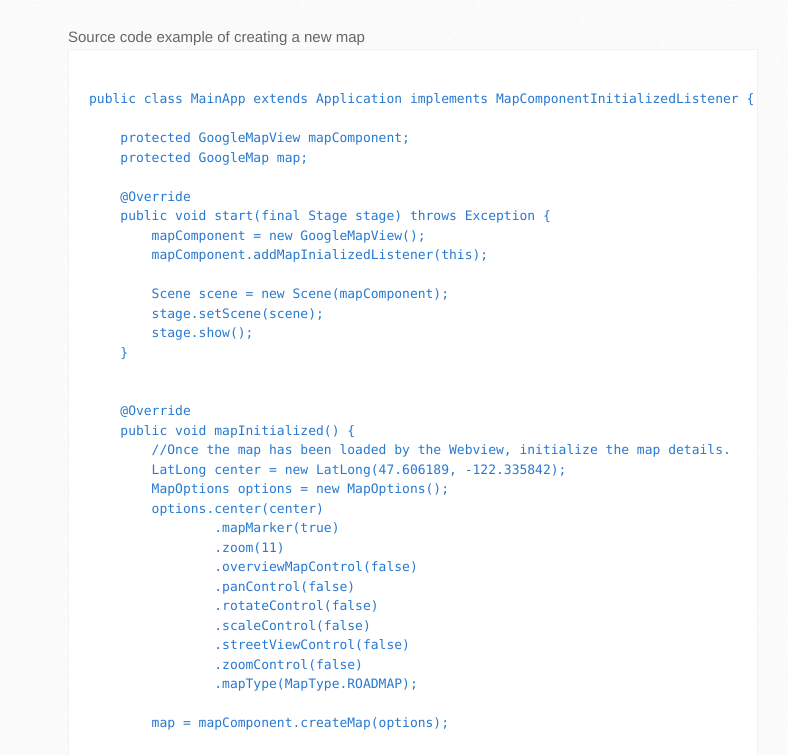
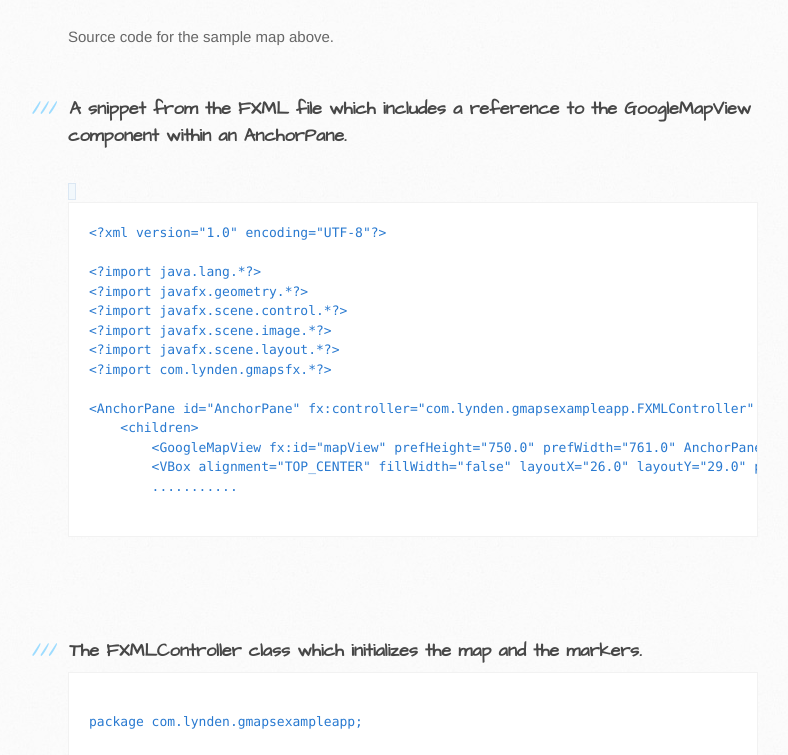
Before and after one commit to dlsc-software-consulting-gmbh/GMapsFX, a plain HTML site: page index.html in a window 1280 px wide. Shown: the part 805-1560 px from the top of the page, without its empty margins (102-890 px from the left). Drawn offline with Linux system fonts and the light colour scheme.

Commit message:
Updated documentation

```diff
--- a/index.html
+++ b/index.html
@@ -41,56 +41,121 @@ Currently there is only support for a fraction of the Google Maps Javascript API
 <br>
 <br>
 
-<img src="http://rterp.files.wordpress.com/2014/04/gmaps1.png"/>
+<img src="http://rterp.files.wordpress.com/2014/04/gmapsfx2.png"/>
 <br>
 <br>
-Source code example of creating a new map
+Source code for the sample map above.
+
+<br><br>
+<h3>
+A snippet from the FXML file which includes a reference to the GoogleMapView component within an AnchorPane.
+</h3>
+<br>
+<code><pre>
+&lt;?xml version="1.0" encoding="UTF-8"?&gt;
+
+&lt;?import java.lang.*?&gt;
+&lt;?import javafx.geometry.*?>
+&lt;?import javafx.scene.control.*?>
+&lt;?import javafx.scene.image.*?>
+&lt;?import javafx.scene.layout.*?>
+&lt;?import com.lynden.gmapsfx.*?>
+
+&lt;AnchorPane id="AnchorPane" fx:controller="com.lynden.gmapsexampleapp.FXMLController" prefHeight="616.0" prefWidth="737.0" xmlns="http://javafx.com/javafx/8" xmlns:fx="http://javafx.com/fxml/1" >
+    &lt;children>
+        &lt;GoogleMapView fx:id="mapView" prefHeight="750.0" prefWidth="761.0" AnchorPane.bottomAnchor="-185.0" AnchorPane.leftAnchor="0.0" AnchorPane.rightAnchor="-441.0" AnchorPane.topAnchor="0.0"/>
+        &lt;VBox alignment="TOP_CENTER" fillWidth="false" layoutX="26.0" layoutY="29.0" prefHeight="478.0" prefWidth="221.0" spacing="10.0" styleClass="panel-background" stylesheets="@../styles/Styles.css" AnchorPane.bottomAnchor="50.0" AnchorPane.leftAnchor="26.0" AnchorPane.topAnchor="88.0" BorderPane.alignment="CENTER">
+        ...........
+</code>
+</pre>
+<hr>
+<br>
+
+<h3>
+    The FXMLController class which initializes the map and the markers.
+</h3>
+
 <pre><code>
-public class MainApp extends Application implements MapComponentInitializedListener {
+package com.lynden.gmapsexampleapp;
 
-    protected GoogleMapView mapComponent;
-    protected GoogleMap map;
+import com.lynden.gmapsfx.GoogleMapView;
+import com.lynden.gmapsfx.MapComponentInitializedListener;
+import com.lynden.gmapsfx.javascript.object.GoogleMap;
+import com.lynden.gmapsfx.javascript.object.LatLong;
+import com.lynden.gmapsfx.javascript.object.MapOptions;
+import com.lynden.gmapsfx.javascript.object.MapType;
+import com.lynden.gmapsfx.javascript.object.Marker;
+import com.lynden.gmapsfx.javascript.object.MarkerOptions;
+import java.net.URL;
+import java.util.ResourceBundle;
+import javafx.fxml.FXML;
+import javafx.fxml.Initializable;
+import javafx.scene.control.Button;
+
+
+public class FXMLController implements Initializable, MapComponentInitializedListener {
+
+    @FXML
+    private Button button;
+
+    @FXML
+    private GoogleMapView mapView;
+
+    private GoogleMap map;
 
     @Override
-    public void start(final Stage stage) throws Exception {
-        mapComponent = new GoogleMapView();
-        mapComponent.addMapInializedListener(this);
-
-        Scene scene = new Scene(mapComponent);
-        stage.setScene(scene);
-        stage.show();
+    public void initialize(URL url, ResourceBundle rb) {
+        mapView.addMapInializedListener(this);
     }
-
 
     @Override
     public void mapInitialized() {
-        //Once the map has been loaded by the Webview, initialize the map details.
-        LatLong center = new LatLong(47.606189, -122.335842);
-        MapOptions options = new MapOptions();
-        options.center(center)
-                .mapMarker(true)
-                .zoom(11)
+
+        LatLong joeSmithLocation = new LatLong(47.6197, -122.3231);
+        LatLong joshAndersonLocation = new LatLong(47.6297, -122.3431);
+        LatLong bobUnderwoodLocation = new LatLong(47.6397, -122.3031);
+        LatLong tomChoiceLocation = new LatLong(47.6497, -122.3325);
+        LatLong fredWilkieLocation = new LatLong(47.6597, -122.3357);
+
+
+        //Set the initial properties of the map.
+        MapOptions mapOptions = new MapOptions();
+
+        mapOptions.center(new LatLong(47.6097, -122.3331))
+                .mapType(MapType.ROADMAP)
                 .overviewMapControl(false)
                 .panControl(false)
                 .rotateControl(false)
                 .scaleControl(false)
                 .streetViewControl(false)
                 .zoomControl(false)
-                .mapType(MapType.ROADMAP);
+                .zoom(12);
 
-        map = mapComponent.createMap(options);
+        map = mapView.createMap(mapOptions);
 
+        //Add markers to the map
+        MarkerOptions markerOptions1 = new MarkerOptions();
+        markerOptions1.position(joeSmithLocation);
 
-        MarkerOptions markerOptions = new MarkerOptions();
-        LatLong markerLatLong = new LatLong(47.606189, -122.335842);
-        markerOptions.position( markerLatLong )
-                    .title("My new Marker")
-                    .visible(true);
+        MarkerOptions markerOptions2 = new MarkerOptions();
+        markerOptions2.position(joshAndersonLocation);
 
-        Marker myMarker = new Marker(markerOptions);
-        map.addMarker(myMarker);
+        MarkerOptions markerOptions3 = new MarkerOptions();
+        markerOptions3.position(bobUnderwoodLocation);
 
+        MarkerOptions markerOptions4 = new MarkerOptions();
+        markerOptions4.position(tomChoiceLocation);
+
+        MarkerOptions markerOptions5 = new MarkerOptions();
+        markerOptions5.position(fredWilkieLocation);
+
+        map.addMarker( new Marker(markerOptions1) );
+        map.addMarker( new Marker(markerOptions2) );
+        map.addMarker( new Marker(markerOptions3) );
+        map.addMarker( new Marker(markerOptions4) );
+        map.addMarker( new Marker(markerOptions5) );
     }
+}
 </code></pre>
 
 <h3>
```
